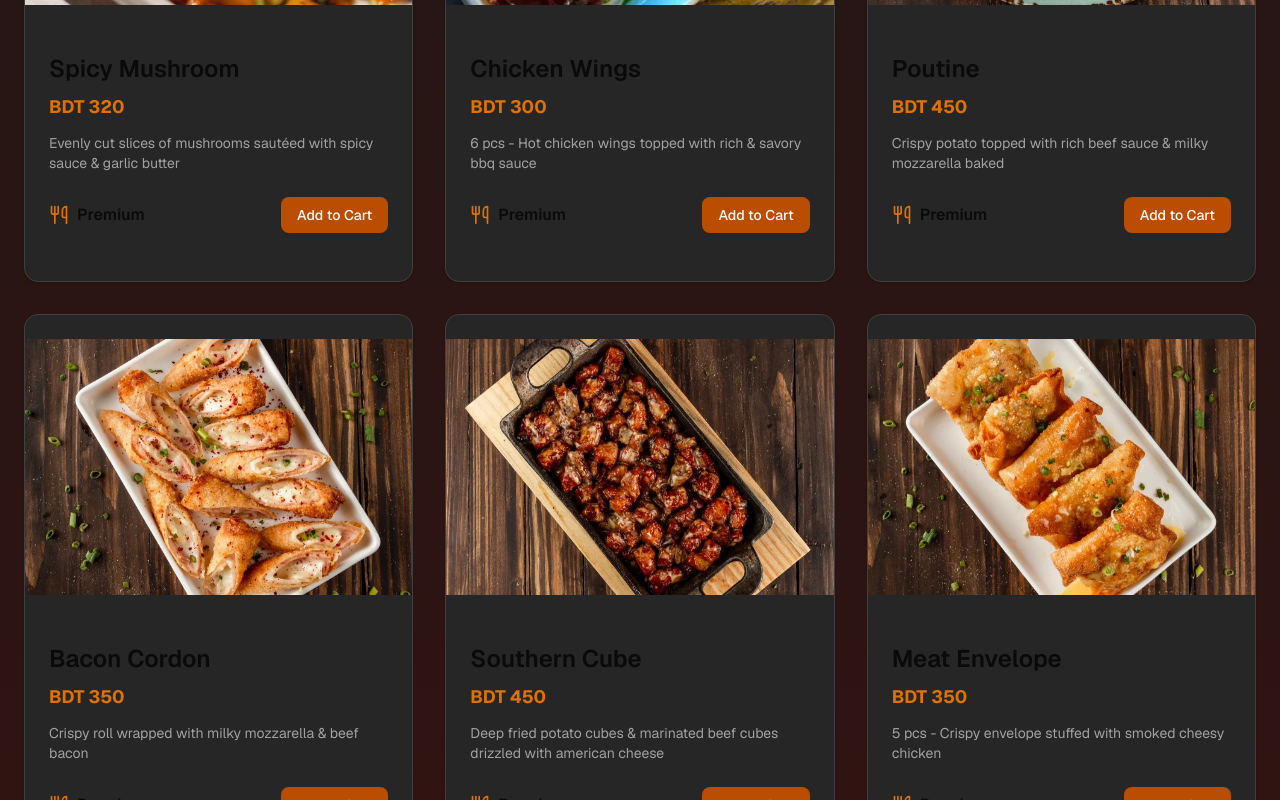
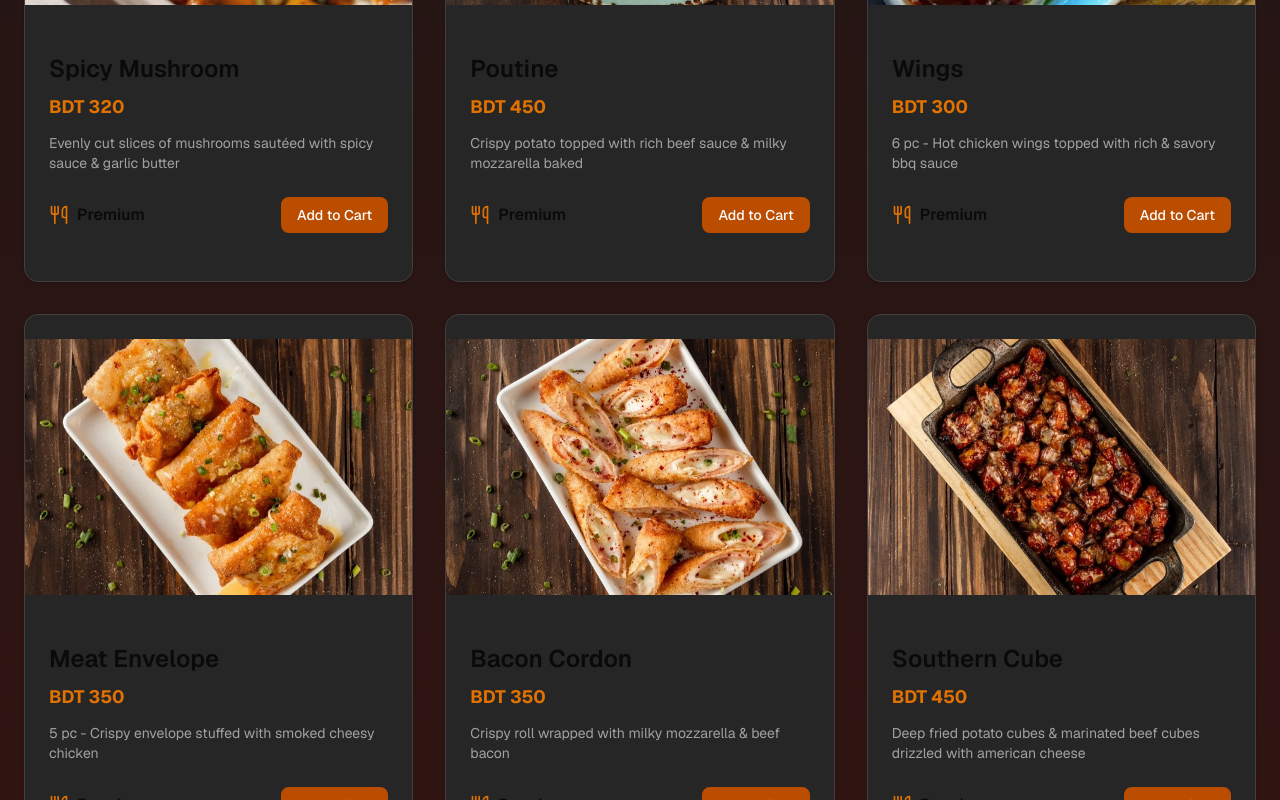
Before and after one commit to Tahiya-c/site, a Next.js app: page / in a window 1280 px wide. Shown: the part 2000-2800 px from the top of the page. Built offline with nearby package versions, Linux system fonts and the light colour scheme.

Commit message:
more items added pt.2

```diff
--- a/src/data/menu.ts
+++ b/src/data/menu.ts
@@ -3,8 +3,8 @@ export interface MenuItem {
   name: string;
   description: string;
   price: number;
-  category: 'steak' | 'appetizer' | 'chicken';
-  image: string;
+  category: 'steak' | 'appetizer' | 'chicken' | 'sides' | 'sauces' | 'margaritas-mojitos' | 'shakes-smoothies' | 'soft-drinks';
+  image?: string;
   badge?: 'bestseller' | 'premium' | 'popular';
 }
 
@@ -38,6 +38,13 @@ export const menuItems: MenuItem[] = [
 
   // APPETIZERS
   {
+    id: "potato-wedges",
+    name: "Potato Wedges",
+    description: "Golden crispy potato wedges topped with dried mixed herbs served with hot chili sauce",
+    price: 200,
+    category: "appetizer",
+  },
+  {
     id: "spicy-mushroom",
     name: "Spicy Mushroom",
     description: "Evenly cut slices of mushrooms sautéed with spicy sauce & garlic butter",
@@ -46,21 +53,43 @@ export const menuItems: MenuItem[] = [
     image: "/menu/image4.webp",
   },
   {
+    id: "poutine",
+    name: "Poutine",
+    description: "Crispy potato topped with rich beef sauce & milky mozzarella baked",
+    price: 450,
+    category: "appetizer",
+    image: "/menu/image6.webp",
+  },
+  {
+    id: "mozzarella-sticks",
+    name: "Mozzarella Sticks",
+    description: "5 pc - Milky mozzarella deep fried with bread crumbs topped with fried herbs",
+    price: 400,
+    category: "appetizer",
+  },
+  {
+    id: "sausage-twist",
+    name: "Sausage Twist",
+    description: "Frank sausages, deep fried with savory dough",
+    price: 200,
+    category: "appetizer",
+  },
+  {
     id: "chicken-wings",
-    name: "Chicken Wings",
-    description: "6 pcs - Hot chicken wings topped with rich & savory bbq sauce",
+    name: "Wings",
+    description: "6 pc - Hot chicken wings topped with rich & savory bbq sauce",
     price: 300,
     category: "appetizer",
     image: "/menu/image5.webp",
     badge: "popular",
   },
   {
-    id: "poutine",
-    name: "Poutine",
-    description: "Crispy potato topped with rich beef sauce & milky mozzarella baked",
-    price: 450,
+    id: "meat-envelope",
+    name: "Meat Envelope",
+    description: "5 pc - Crispy envelope stuffed with smoked cheesy chicken",
+    price: 350,
     category: "appetizer",
-    image: "/menu/image6.webp",
+    image: "/menu/image9.webp",
   },
   {
     id: "bacon-cordon",
@@ -77,14 +106,6 @@ export const menuItems: MenuItem[] = [
     price: 450,
     category: "appetizer",
     image: "/menu/image8.webp",
-  },
-  {
-    id: "meat-envelope",
-    name: "Meat Envelope",
-    description: "5 pcs - Crispy envelope stuffed with smoked cheesy chicken",
-    price: 350,
-    category: "appetizer",
-    image: "/menu/image9.webp",
   },
 
   // CHICKEN
@@ -152,4 +173,308 @@ export const menuItems: MenuItem[] = [
     category: "chicken",
     image: "/menu/image17.webp",
   },
+
+  // SIDES
+  {
+    id: "baked-beans",
+    name: "Baked Beans",
+    description: "Slow-cooked beans in savory sauce",
+    price: 100,
+    category: "sides",
+  },
+  {
+    id: "sauteed-mushroom",
+    name: "Sautéed Mushroom",
+    description: "Garlic butter mushrooms",
+    price: 100,
+    category: "sides",
+  },
+  {
+    id: "mashed-potatoes",
+    name: "Mashed Potatoes",
+    description: "Creamy whipped potatoes",
+    price: 100,
+    category: "sides",
+  },
+  {
+    id: "sauteed-vegetables",
+    name: "Sautéed Vegetables",
+    description: "Fresh seasonal vegetables",
+    price: 100,
+    category: "sides",
+  },
+  {
+    id: "spaghetti",
+    name: "Spaghetti",
+    description: "Classic Italian pasta",
+    price: 100,
+    category: "sides",
+  },
+  {
+    id: "mexican-rice",
+    name: "Mexican Rice",
+    description: "Spiced tomato rice",
+    price: 100,
+    category: "sides",
+  },
+  {
+    id: "saffron-rice",
+    name: "Saffron Rice",
+    description: "Aromatic golden rice",
+    price: 100,
+    category: "sides",
+  },
+  {
+    id: "wedges-side",
+    name: "Wedges",
+    description: "Crispy potato wedges",
+    price: 100,
+    category: "sides",
+  },
+  {
+    id: "corn-on-cob",
+    name: "Corn on the Cob",
+    description: "Grilled sweet corn",
+    price: 100,
+    category: "sides",
+  },
+
+  // SAUCES
+  {
+    id: "cheese-sauce",
+    name: "Cheese Sauce",
+    description: "Rich creamy cheese",
+    price: 100,
+    category: "sauces",
+  },
+  {
+    id: "roast-bacon-glaze",
+    name: "Roast Bacon Glaze",
+    description: "Smoky bacon flavor",
+    price: 100,
+    category: "sauces",
+  },
+  {
+    id: "jalapeno-mustard",
+    name: "Jalapeño Mustard",
+    description: "Spicy tangy kick",
+    price: 100,
+    category: "sauces",
+  },
+  {
+    id: "mushroom-sauce",
+    name: "Mushroom Sauce",
+    description: "Earthy mushroom",
+    price: 100,
+    category: "sauces",
+  },
+  {
+    id: "pepper-sauce",
+    name: "Pepper Sauce",
+    description: "Bold peppercorn",
+    price: 100,
+    category: "sauces",
+  },
+  {
+    id: "chipotle-aioli",
+    name: "Chipotle Aioli",
+    description: "Smoky garlic mayo",
+    price: 100,
+    category: "sauces",
+  },
+  {
+    id: "bbq-sauce",
+    name: "BBQ Sauce",
+    description: "Classic barbecue",
+    price: 100,
+    category: "sauces",
+  },
+  {
+    id: "hot-chili-sauce",
+    name: "Hot Chili Sauce",
+    description: "Fiery heat",
+    price: 100,
+    category: "sauces",
+  },
+
+  // MARGARITAS & MOJITOS
+  {
+    id: "classic-margarita",
+    name: "Classic Margarita",
+    description: "Traditional lime margarita",
+    price: 230,
+    category: "margaritas-mojitos",
+  },
+  {
+    id: "orange-margarita",
+    name: "Orange Margarita",
+    description: "Citrus orange blend",
+    price: 250,
+    category: "margaritas-mojitos",
+  },
+  {
+    id: "blue-lady-margarita",
+    name: "Blue Lady Margarita",
+    description: "Blue curaçao special",
+    price: 250,
+    category: "margaritas-mojitos",
+  },
+  {
+    id: "strawberry-margarita",
+    name: "Strawberry Margarita",
+    description: "Fresh strawberry blend",
+    price: 250,
+    category: "margaritas-mojitos",
+  },
+  {
+    id: "virgin-mojito",
+    name: "Virgin Mojito",
+    description: "Classic mint & lime",
+    price: 200,
+    category: "margaritas-mojitos",
+    badge: "popular",
+  },
+  {
+    id: "hawaiian-mojito",
+    name: "Hawaiian Mojito",
+    description: "Tropical pineapple twist",
+    price: 220,
+    category: "margaritas-mojitos",
+  },
+  {
+    id: "strawberry-mojito",
+    name: "Strawberry Mojito",
+    description: "Berry mint fusion",
+    price: 220,
+    category: "margaritas-mojitos",
+  },
+  {
+    id: "orange-mojito",
+    name: "Orange Mojito",
+    description: "Citrus mint cooler",
+    price: 220,
+    category: "margaritas-mojitos",
+  },
+  {
+    id: "imported-cocacola",
+    name: "Imported Coca-Cola",
+    description: "Premium imported cola",
+    price: 250,
+    category: "margaritas-mojitos",
+  },
+  {
+    id: "imported-sprite",
+    name: "Imported Sprite",
+    description: "Premium lemon-lime soda",
+    price: 250,
+    category: "margaritas-mojitos",
+  },
+  {
+    id: "imported-fanta",
+    name: "Imported Fanta",
+    description: "Premium orange soda",
+    price: 250,
+    category: "margaritas-mojitos",
+  },
+
+  // SHAKES & SMOOTHIES
+  {
+    id: "wild-mint-vanilla",
+    name: "Wild Mint Vanilla Shake",
+    description: "Refreshing mint vanilla blend",
+    price: 200,
+    category: "shakes-smoothies",
+  },
+  {
+    id: "mango-shake",
+    name: "Mango Shake",
+    description: "Fresh tropical mango",
+    price: 200,
+    category: "shakes-smoothies",
+  },
+  {
+    id: "strawberry-shake",
+    name: "Strawberry Shake",
+    description: "Creamy strawberry delight",
+    price: 200,
+    category: "shakes-smoothies",
+  },
+  {
+    id: "pure-dark-shake",
+    name: "Pure Dark Shake",
+    description: "Rich chocolate indulgence",
+    price: 230,
+    category: "shakes-smoothies",
+  },
+  {
+    id: "bloody-dragon",
+    name: "Bloody Dragon Smoothie",
+    description: "Dragon fruit power blend",
+    price: 300,
+    category: "shakes-smoothies",
+    badge: "premium",
+  },
+  {
+    id: "orange-julius",
+    name: "Orange Julius Smoothie",
+    description: "Classic orange cream",
+    price: 280,
+    category: "shakes-smoothies",
+  },
+  {
+    id: "famous-strawberry",
+    name: "Famous Strawberry Smoothie",
+    description: "Signature berry blend",
+    price: 280,
+    category: "shakes-smoothies",
+  },
+  {
+    id: "monkey-lover",
+    name: "Monkey Lover Smoothie",
+    description: "Banana chocolate fusion",
+    price: 280,
+    category: "shakes-smoothies",
+  },
+
+  // SOFT DRINKS
+  {
+    id: "coke-sprite-fanta",
+    name: "Coke / Sprite / Fanta",
+    description: "Regular soft drinks",
+    price: 50,
+    category: "soft-drinks",
+  },
+  {
+    id: "ginger-ale",
+    name: "Ginger Ale",
+    description: "Refreshing ginger soda",
+    price: 350,
+    category: "soft-drinks",
+  },
+  {
+    id: "perrier",
+    name: "Perrier (330 ML)",
+    description: "Sparkling mineral water",
+    price: 250,
+    category: "soft-drinks",
+  },
+  {
+    id: "imported-can",
+    name: "Imported Can",
+    description: "Premium canned beverage",
+    price: 220,
+    category: "soft-drinks",
+  },
 ];
+
+// Helper to get categories
+export const categories = [
+  { id: 'steak', name: 'Steaks & Seafood', icon: '🥩' },
+  { id: 'chicken', name: 'Chicken Specialties', icon: '🍗' },
+  { id: 'appetizer', name: 'Appetizers', icon: '🍽️' },
+  { id: 'sides', name: 'Sides', icon: '🥗' },
+  { id: 'sauces', name: 'Sauces', icon: '🥫' },
+  { id: 'margaritas-mojitos', name: 'Margaritas & Mojitos', icon: '🍹' },
+  { id: 'shakes-smoothies', name: 'Shakes & Smoothies', icon: '🥤' },
+  { id: 'soft-drinks', name: 'Soft Drinks', icon: '🥤' },
+] as const;
```
